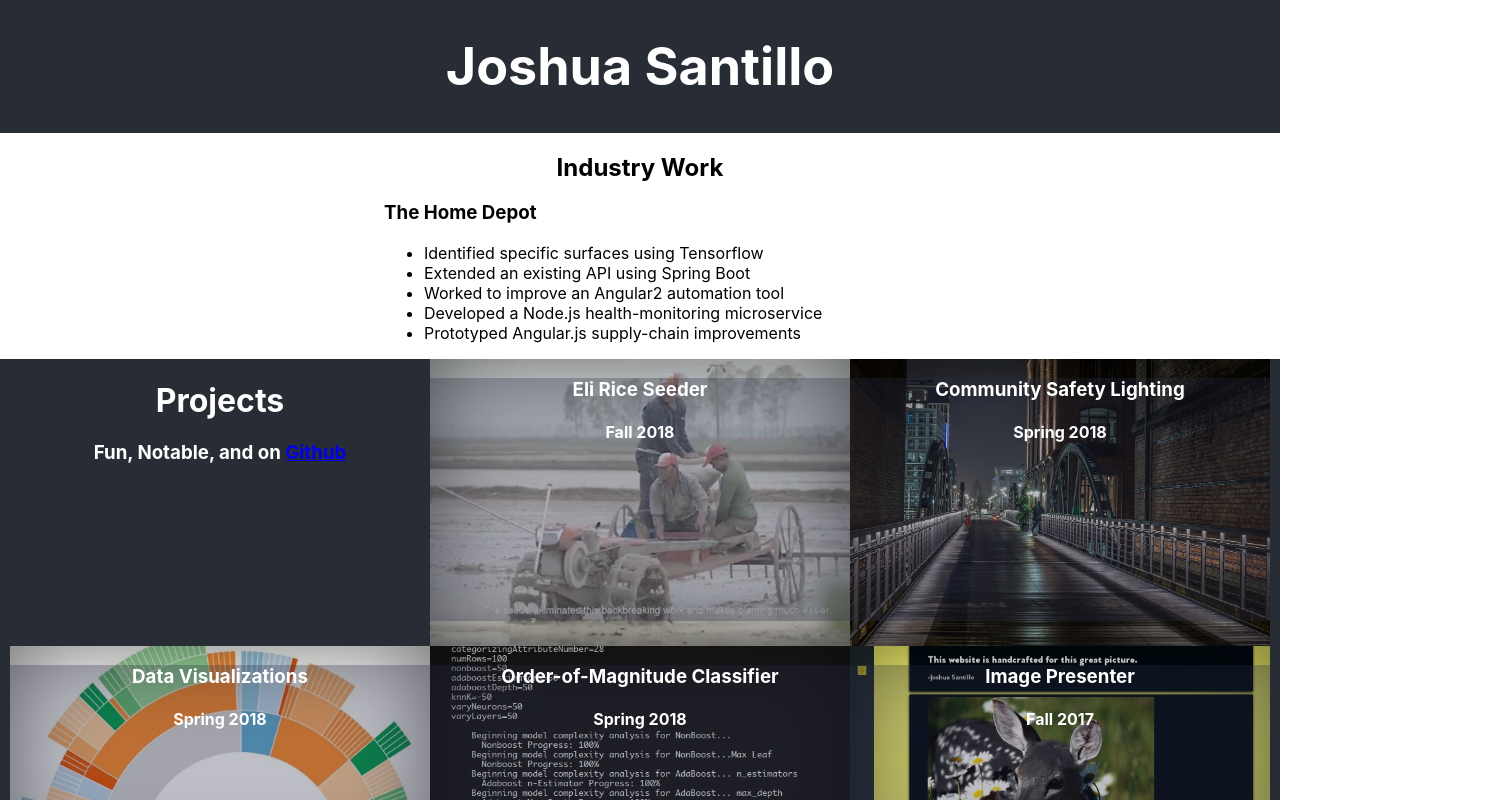
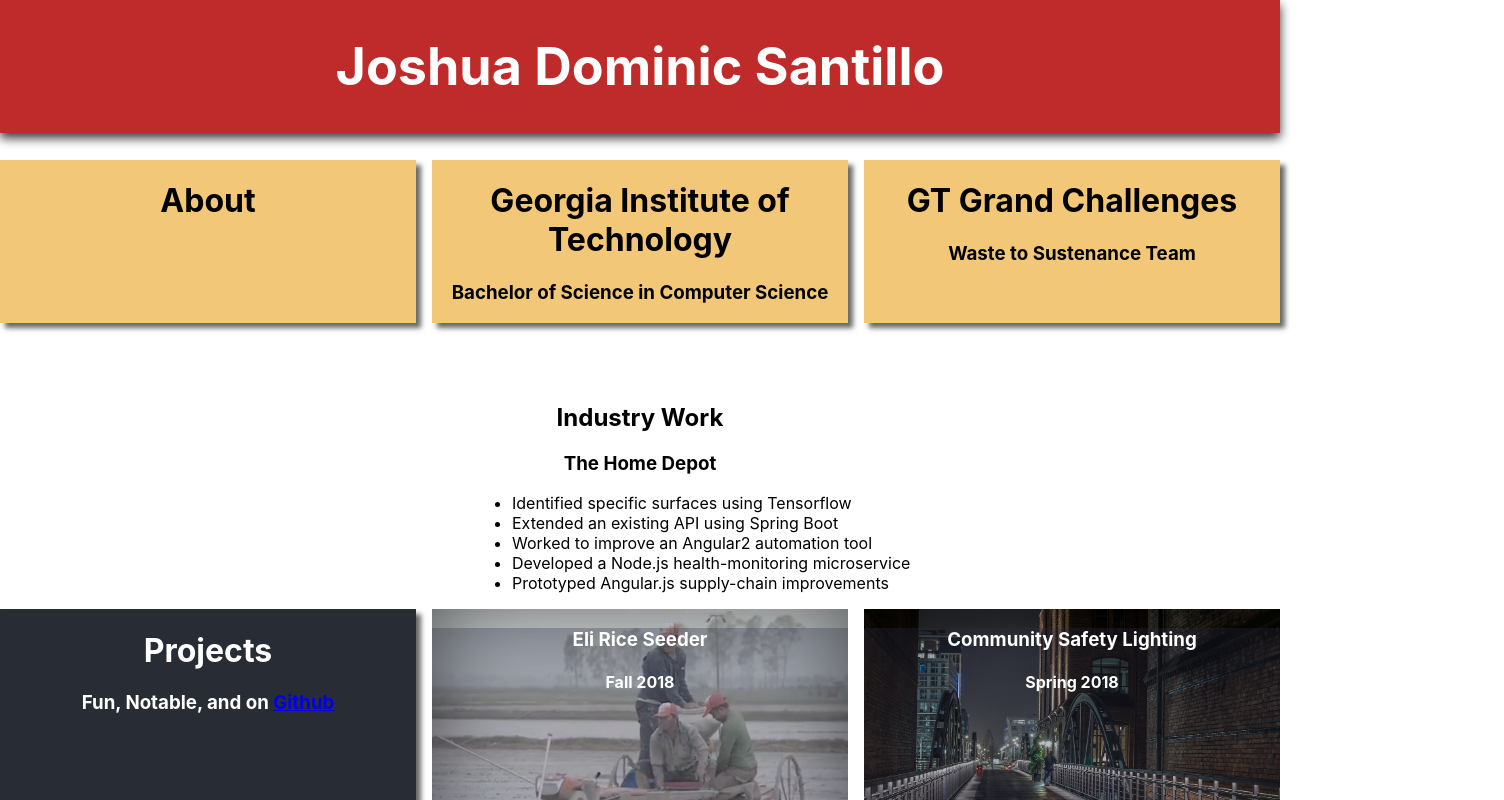
Before and after one commit to sohuja96/Portfolio, a React (Create React App) app: page / in a window 1280 px wide. Shown: the top 800 px of the page, 1504 px wide, since content can reach past the window. Built offline with nearby package versions, Linux system fonts and the light colour scheme.

Commit message:
added color

```diff
--- a/src/App.css
+++ b/src/App.css
@@ -1,15 +1,17 @@
 .App {
   text-align: center;
-}
 
-.App-logo {
-  animation: App-logo-spin infinite 20s linear;
-  height: 40vmin;
 }
 
 .App-header {
-  background-color: #282c34;
-  min-height: 10vh;
+  z-index: 1;
+  position: fixed;
+  width: 100%;
+  -moz-box-shadow:    0px 5px 10px rgba(0,0,0,.8);
+  -webkit-box-shadow: 0px 5px 10px rgba(0,0,0,.8);
+  box-shadow: 0px 5px 10px rgba(0,0,0, .8);
+  background-color: #bf2a2a;
+  min-height: 8vh;
   display: flex;
   flex-direction: column;
   align-items: center;
@@ -32,7 +34,7 @@
 }
 
 .project {
-  background-color: #282c34;
+  vertical-align: center;
   background-color: rgba(40,44,68,.3);
   background-position: center;
   background-repeat: no-repeat;
@@ -55,12 +57,10 @@
   color: #61dafb;
 }
 .project:hover {
- /*margin: 0 0 0 0;*/
-  background-color: rgba(40,44,68,.9);
+  background-color: rgba(40,44,52,1);
   -moz-box-shadow:    inset 0 0 13px rgba(0,0,0,0);
   -webkit-box-shadow: inset 0 0 13px rgba(0,0,0,0);
   box-shadow:         inset 0 0 13px rgba(0,0,0,0);
-  background-color: #282c34;
   transition: .4s;
 }
 .project:hover p {
@@ -72,25 +72,41 @@
   transition: .9s;
 }
 
+.project img {
+  filter: grayscale(100%);
+}
+
 .project:hover img {
-  opacity: 0;
-  transition: .5s;
 }
 
 .projectdiv {
-  background-color: #282c34;
-  padding: 0 10px 0 10px;
   display:grid;
   grid-template-columns: repeat(auto-fit, minmax(400px, 1fr));
-  grid-gap: 0px;
+  grid-gap: 1em;
 }
 
-.projectdiv h1 {
+.unused {
+  background-color: #282c34;
   color:white;
+  -moz-box-shadow:    5px 5px 5px rgba(0,0,0, .6);
+  -webkit-box-shadow: 5px 5px 5px rgba(0,0,0, .6);
+  box-shadow: 5px 5px 5px rgba(0,0,0, .6);
 }
 
-.projectdiv h3 {
-  color:white;
+.aboutdiv {
+  margin: 0 0 10vh 0;
+  padding: 20vh 0 0 0;
+  display:grid;
+  grid-template-columns: repeat(auto-fit, minmax(20em, 1fr));
+  grid-gap: 1em;
+  color:black;
+}
+.about {
+  background-color: #024959;
+  background-color: #f2c777;
+  -moz-box-shadow:    5px 5px 5px rgba(0,0,0, .6);
+  -webkit-box-shadow: 5px 5px 5px rgba(0,0,0, .6);
+  box-shadow: 5px 5px 5px rgba(0,0,0, .6);
 }
 
 .textbox {
@@ -99,9 +115,13 @@
 }
 
 .industry {
-  padding: 0 30% 0 30%;
+  text-align: center;
+}
 
+.industry ul {
   text-align: left;
+  min-width: 30em;
+  padding:0 40% 0 40%;
 }
 
 #rice {
--- a/src/App.js
+++ b/src/App.js
@@ -6,10 +6,22 @@ class App extends Component {
     return (
       <div className="App">
         <header className="App-header">
-          <h1>
-            Joshua Santillo
-          </h1>
+          <h1>Joshua Dominic Santillo</h1>
         </header>
+        <div className="aboutdiv">
+          <div className="about">
+            <h1>About</h1>
+          </div>
+          <div className="about">
+            <h1>Georgia Institute of Technology</h1>
+            <h3>Bachelor of Science in Computer Science</h3>
+          </div>
+          <div className="about">
+            <h1>GT Grand Challenges</h1>
+            <h3>Waste to Sustenance Team</h3>
+          </div>
+
+        </div>
         <h2>Industry Work</h2>
         <div className="industry">
           <h3>The Home Depot</h3>
@@ -22,9 +34,9 @@ class App extends Component {
           </ul>
         </div>
         <div className="projectdiv">
-          <div>
-          <h1>Projects</h1>
-          <h3>Fun, Notable, and on <a href="https://github.com/sohuja96">Github</a></h3>
+          <div className="unused">
+            <h1>Projects</h1>
+            <h3>Fun, Notable, and on <a href="https://github.com/sohuja96">Github</a></h3>
           </div>
           <div className="project" id="rice">
             <div className="textbox">
```
